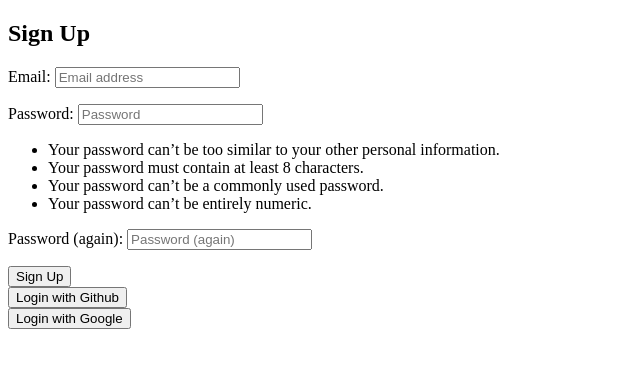
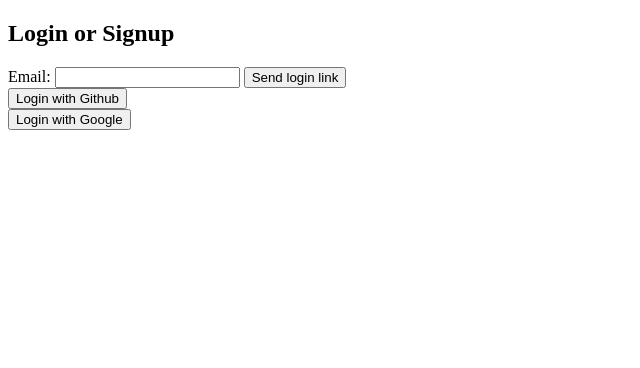
Before and after one commit to tyrovirtuosso/learn-easy, a Django app: page /accounts/signup/ in a window 1280 px wide. Shown: the top 368 px of the page, without its empty margins (0-640 px from the left). Run offline with Django 4.2, Linux system fonts and the light colour scheme; some libraries are stand-ins or nearby versions.

Commit message:
added onetimetoken table to generate magic link so that users dont have to give a password. Users can login using the magic link that gets sent to their registered email.

```diff
--- a/learn_easy/items/views.py
+++ b/learn_easy/items/views.py
@@ -13,13 +13,15 @@ ai = OpenAI_API()
 
 @login_required
 def create_item(request):
+    storage = messages.get_messages(request)
+    storage.used = True
     if request.method == 'POST':
         form = ItemForm(request.POST)
         if form.is_valid():
             item = form.save(commit=False)
             item.user = request.user
             word = form.cleaned_data['word']
-            messages.success(request, f'{word} saved successfully.')
+            messages.info(request, f'{word} saved successfully.')
             try:
                 corrected_word = ai.spelling_corrector([word])[0]
                 print(f"corrected_word:{corrected_word}")
--- a/learn_easy/learn_easy/settings.py
+++ b/learn_easy/learn_easy/settings.py
@@ -27,6 +27,8 @@ INSTALLED_APPS = [
     "django.contrib.sessions",
     "django.contrib.messages",
     "django.contrib.staticfiles",
+    # Django Extensions
+    "django_extensions",
     # Custom Apps
     "usersApp.apps.UsersappConfig",
     "items.apps.ItemsConfig",
@@ -87,6 +89,7 @@ LOGIN_REDIRECT_URL = "home"
 ACCOUNT_LOGOUT_ON_GET = True
 ACCOUNT_FORMS = {'signup': 'usersApp.forms.CustomSignupForm'}
 EMAIL_BACKEND = 'django.core.mail.backends.console.EmailBackend'
+ACCOUNT_EMAIL_CONFIRMATION_EXPIRE_DAYS = 1
 
 # Provider specific settings
 SOCIALACCOUNT_PROVIDERS = {
@@ -167,3 +170,6 @@ CHANNEL_LAYERS = {
     # 'default': {'BACKEND': 'channels_redis.core.RedisChannelLayer',},
     "default":{"BACKEND": "channels.layers.InMemoryChannelLayer"},
 }
+
+# django-extensions configuration
+SHELL_PLUS = "ipython"
--- a/learn_easy/learn_easy/urls.py
+++ b/learn_easy/learn_easy/urls.py
@@ -3,10 +3,13 @@ from django.urls import path, include
 from django.views.generic.base import TemplateView
 from django.conf import settings
 from django.conf.urls.static import static
-
+from usersApp.views import login_request, login_view
 from items.consumers import UserNotificationConsumer
 
 urlpatterns = [
+    path("accounts/login/", login_request, name='account_login'),
+    path("accounts/signup/", login_request, name='account_signup'),
+    path("accounts/login/link/", login_view, name='login_link'),
     path("", TemplateView.as_view(template_name="home.html"), name="home"),
     path("admin/", admin.site.urls),
     path("accounts/", include("allauth.urls")),
--- a/learn_easy/openai_API/api.py
+++ b/learn_easy/openai_API/api.py
@@ -106,7 +106,7 @@ class OpenAI_API:
         messages.append(system_msg)
         messages.append(user_msg)
 
-        chat_response = self.use_model(messages, model="gpt-3.5-turbo", temperature=0.2, max_tokens=8000)
+        chat_response = self.use_model(messages, model="gpt-3.5-turbo", temperature=0.2, max_tokens=3900)
         return (chat_response)
 
 
--- /dev/null
+++ b/learn_easy/templates/account/login_link.html
@@ -0,0 +1,6 @@
+{% extends "_base.html" %}
+
+{% block content %}
+  <h2>Login</h2>
+  <p>{{ error }}</p>
+{% endblock %}
--- /dev/null
+++ b/learn_easy/templates/account/login_request.html
@@ -0,0 +1,25 @@
+{% extends "_base.html" %}
+
+{% block content %}
+  <h2>Login or Signup</h2>
+  <form method="post">
+    {% csrf_token %}
+    <label for="email">Email:</label>
+    <input type="email" id="email" name="email" required>
+    <button type="submit">Send login link</button>
+  </form>
+
+  <!-- Add social auth buttons -->
+  {% load socialaccount %}
+
+  <form method="post" action="{% provider_login_url 'github' %}">
+      {% csrf_token %}
+      <input type="submit" value="Login with Github">
+  </form>
+
+  <form method="post" action="{% provider_login_url 'google' %}">
+      {% csrf_token %}
+      <input type="submit" value="Login with Google">
+  </form>
+
+{% endblock %}
--- /dev/null
+++ b/learn_easy/templates/account/login_request_sent.html
@@ -0,0 +1,6 @@
+{% extends "_base.html" %}
+
+{% block content %}
+  <h2>Login link sent</h2>
+  <p>Check your email for the login link.</p>
+{% endblock %}
--- a/learn_easy/templates/items/item_form.html
+++ b/learn_easy/templates/items/item_form.html
@@ -9,11 +9,12 @@
     {% if messages %}
         <ul class="messages">
             {% for message in messages %}
-                <li{% if message.tags %} class="{{ message.tags }}"{% endif %}>{{ message }}</li>
+                {% if message.tags == 'info' %}
+                    <li>{{ message }}</li>
+                {% endif %}
             {% endfor %}
         </ul>
     {% endif %}
-
     <form method="post">
         {% csrf_token %}
         {{ form.as_p }}
--- a/learn_easy/usersApp/views.py
+++ b/learn_easy/usersApp/views.py
@@ -1,9 +1,31 @@
-from django.urls import reverse_lazy
-from django.views import generic
-from .forms import CustomUserCreationForm
+from django.core.mail import send_mail
+from django.urls import reverse
+from django.shortcuts import render, redirect
+from .models import OneTimeToken, CustomUser
+from django.contrib.auth import login
 
+def login_request(request):
+    if request.method == 'POST':
+        email = request.POST['email']
+        user, created = CustomUser.objects.get_or_create(email=email)
+        token = OneTimeToken.objects.create(user=user)
+        login_url = request.build_absolute_uri(reverse('login_link')) + '?token=' + str(token.token)
+        send_mail('Your login link', login_url, 'from@example.com', [email])
+        return render(request, 'account/login_request_sent.html')
+    else:
+        return render(request, 'account/login_request.html')
 
-# class SignUp(generic.CreateView):
-#     form_class = CustomUserCreationForm
-#     success_url = reverse_lazy("login")
-#     template_name = "registration/signup.html"
+def login_view(request):
+    token = request.GET.get('token')
+    if token is not None:
+        try:
+            token = OneTimeToken.objects.get(token=token)
+            if token.is_valid():
+                login(request, token.user)
+                token.delete()
+                return redirect('home')
+            else:
+                return render(request, 'account/login_link.html', {'error': 'Invalid or expired login link.'})
+        except OneTimeToken.DoesNotExist:
+            pass
+    return render(request, 'account/login_link.html', {'error': 'Invalid login link.'})
```
Also changed, not shown: learn_easy/templates/items/item_list.html (+7 -3 lines), learn_easy/usersApp/models.py (+12 -0 lines), learn_easy/usersApp/scripts/clean_expired_tokens.py (added, +18 -0 lines), learn_easy/usersApp/migrations/0002_onetimetoken.py (added), learn_easy/usersApp/migrations/0003_alter_onetimetoken_expiration_date.py (added).
